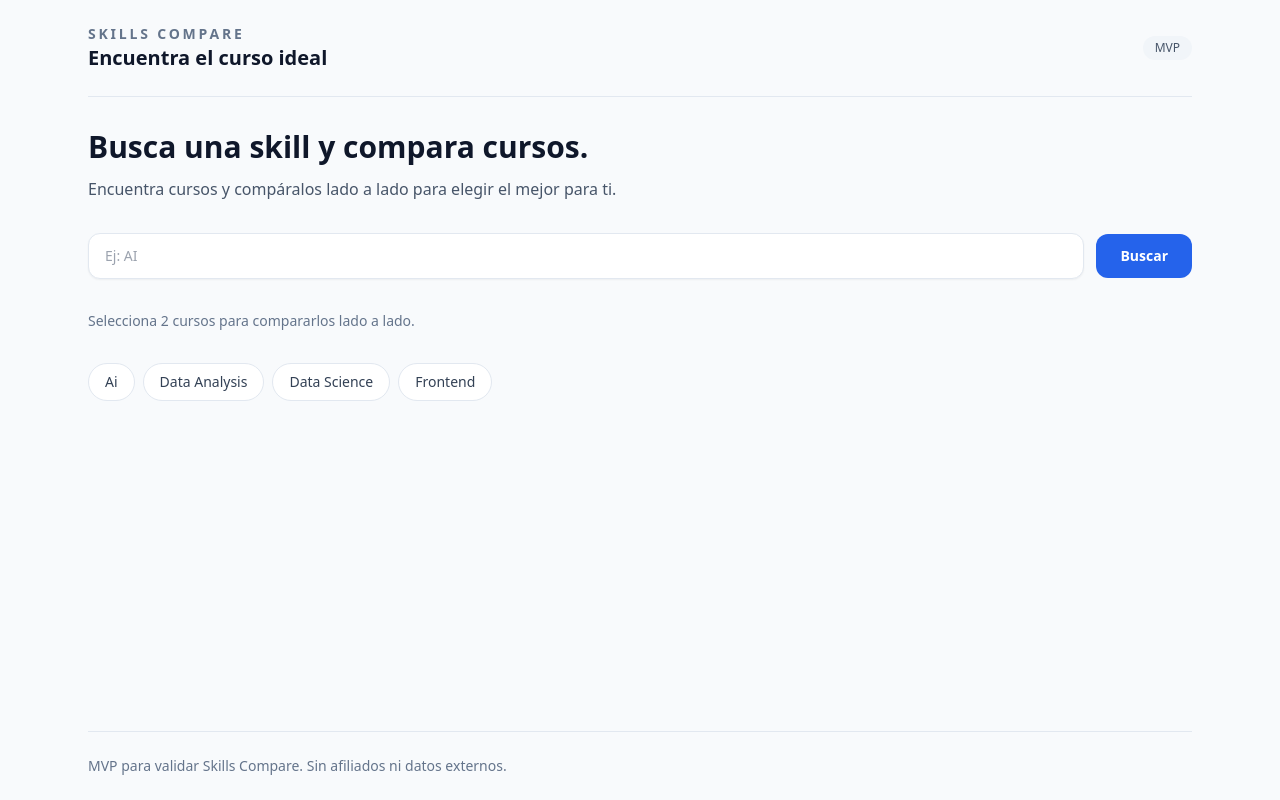
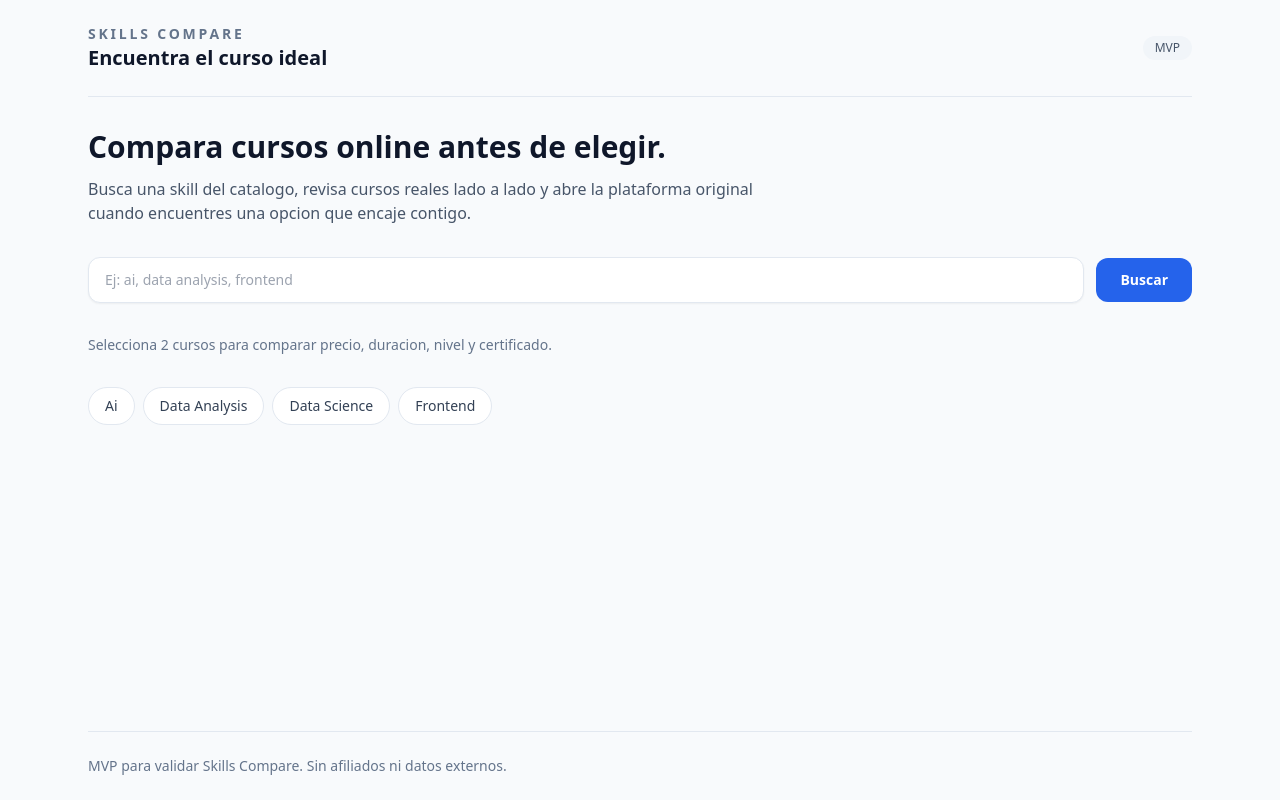
Before and after one commit to diegosalazaru/SkillMVP, a Next.js app: page / in a window 1280 px wide. Built offline with nearby package versions, Linux system fonts and the light colour scheme.

Commit message:
Clarify home page value proposition

```diff
--- /dev/null
+++ b/app/HomeClient.tsx
@@ -0,0 +1,54 @@
+"use client";
+
+import { useRouter } from "next/navigation";
+import { SearchBar } from "@/components/SearchBar";
+import { courses } from "@/lib/catalog-adapter";
+import { slugify, titleFromSlug } from "@/utils/slugify";
+
+const getCatalogSkills = () =>
+  Array.from(new Set(courses.flatMap((course) => course.skillTags))).sort();
+
+export default function HomeClient() {
+  const router = useRouter();
+  const suggestions = getCatalogSkills();
+
+  const handleSearch = (value: string) => {
+    const trimmed = value.trim();
+    if (!trimmed) {
+      return;
+    }
+    router.push(`/skills/${slugify(trimmed)}`);
+  };
+
+  return (
+    <section className="flex flex-col gap-8">
+      <div className="space-y-3">
+        <h2 className="text-3xl font-semibold text-slate-900">
+          Compara cursos online antes de elegir.
+        </h2>
+        <p className="max-w-2xl text-slate-600">
+          Busca una skill del catalogo, revisa cursos reales lado a lado y abre
+          la plataforma original cuando encuentres una opcion que encaje contigo.
+        </p>
+      </div>
+
+      <SearchBar placeholder="Ej: ai, data analysis, frontend" onSearch={handleSearch} />
+      <p className="text-sm text-slate-500">
+        Selecciona 2 cursos para comparar precio, duracion, nivel y certificado.
+      </p>
+
+      <div className="flex flex-wrap gap-2">
+        {suggestions.map((skill) => (
+          <button
+            key={skill}
+            type="button"
+            onClick={() => router.push(`/skills/${slugify(skill)}`)}
+            className="rounded-full border border-slate-200 bg-white px-4 py-2 text-sm font-medium text-slate-700 hover:border-slate-300"
+          >
+            {titleFromSlug(skill)}
+          </button>
+        ))}
+      </div>
+    </section>
+  );
+}
--- a/app/page.tsx
+++ b/app/page.tsx
@@ -1,56 +1,12 @@
-"use client";
+import type { Metadata } from "next";
+import HomeClient from "./HomeClient";
 
-import { useRouter } from "next/navigation";
-import { SearchBar } from "@/components/SearchBar";
-import { slugify, titleFromSlug } from "@/utils/slugify";
-import { courses } from "@/lib/catalog-adapter";
+export const metadata: Metadata = {
+  title: "Skills Compare | Compara cursos online",
+  description:
+    "Busca una skill, compara cursos online por precio, duracion, nivel y certificado, y elige donde aprender."
+};
 
 export default function HomePage() {
-  const router = useRouter();
-
-  const handleSearch = (value: string) => {
-    const trimmed = value.trim();
-    if (!trimmed) {
-      return;
-    }
-    router.push(`/skills/${slugify(trimmed)}`);
-  };
-
-  const suggestions = Array.from(
-    new Set(courses.flatMap((c) => c.skillTags))
-  );
-
-  return (
-    <section className="flex flex-col gap-8">
-      <div className="space-y-3">
-        <h2 className="text-3xl font-semibold text-slate-900">
-          Busca una skill y compara cursos.
-        </h2>
-        <p className="text-slate-600">
-          Encuentra cursos y compáralos lado a lado para elegir el mejor para ti.
-        </p>
-      </div>
-
-      <SearchBar
-        placeholder="Ej: AI"
-        onSearch={handleSearch}
-      />
-      <p className="text-sm text-slate-500">
-        Selecciona 2 cursos para compararlos lado a lado.
-      </p>
-
-      <div className="flex flex-wrap gap-2">
-        {suggestions.map((skill) => (
-          <button
-            key={skill}
-            type="button"
-            onClick={() => router.push(`/skills/${slugify(skill)}`)}
-            className="rounded-full border border-slate-200 bg-white px-4 py-2 text-sm font-medium text-slate-700 hover:border-slate-300"
-          >
-            {titleFromSlug(skill)}
-          </button>
-        ))}
-      </div>
-    </section>
-  );
+  return <HomeClient />;
 }
```
